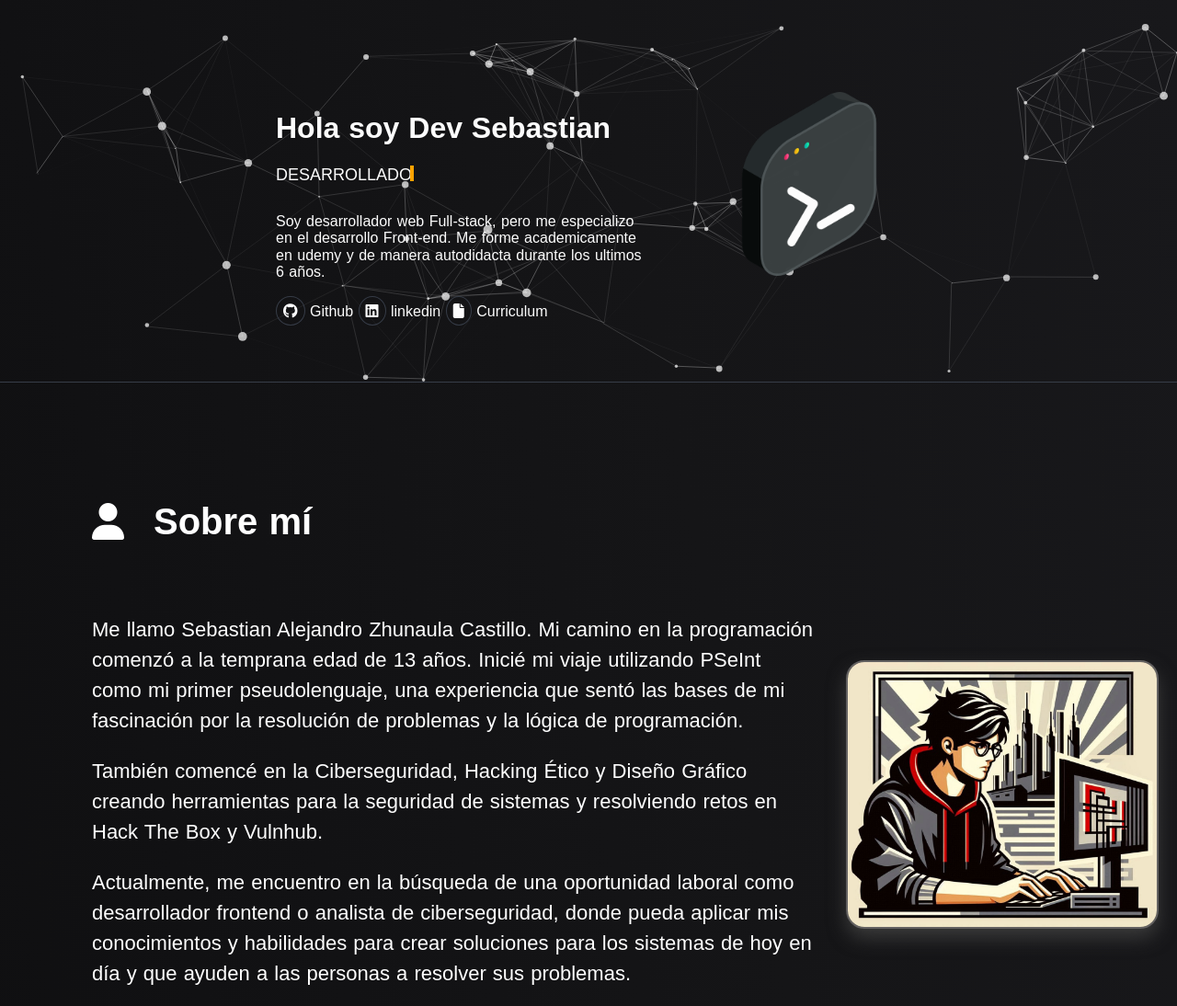
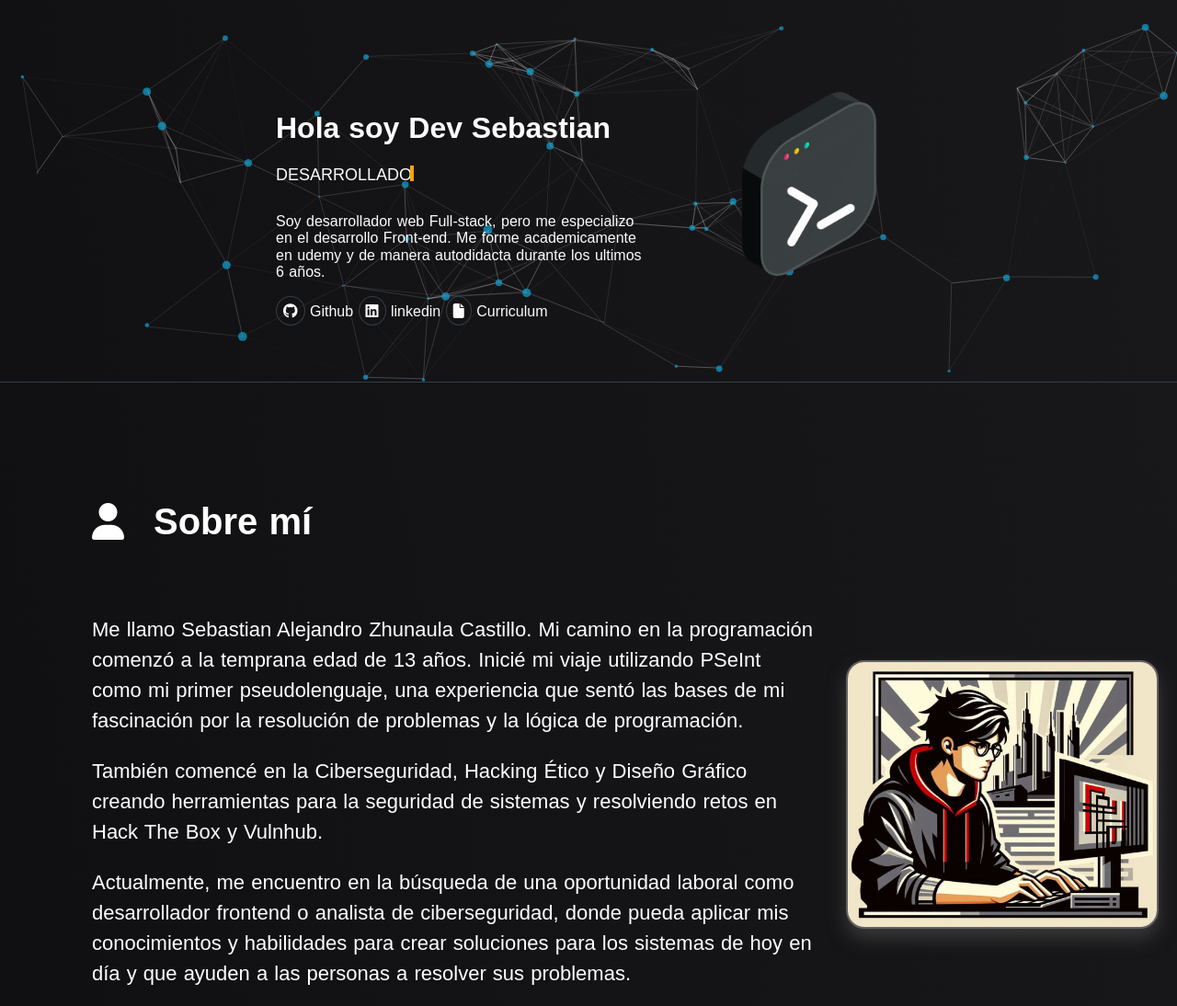
Before and after one commit to devsebastian31/devsebastian31.github.io, a plain HTML site: page index.html in a window 1280 px wide. Shown: the top 1094 px of the page at 92% size. Drawn offline with nearby package versions, Linux system fonts and the light colour scheme; a web font is replaced by a local one.

Commit message:
Version 1

```diff
--- a/JS/app.js
+++ b/JS/app.js
@@ -9,7 +9,7 @@ particlesJS(
             }
           },
           "color": {
-            "value": "#fff"
+            "value": "#10a3d3"
           },
           "shape": {
             "type": "circle",
```
Also changed, not shown: index.html (+1 -1 lines).
